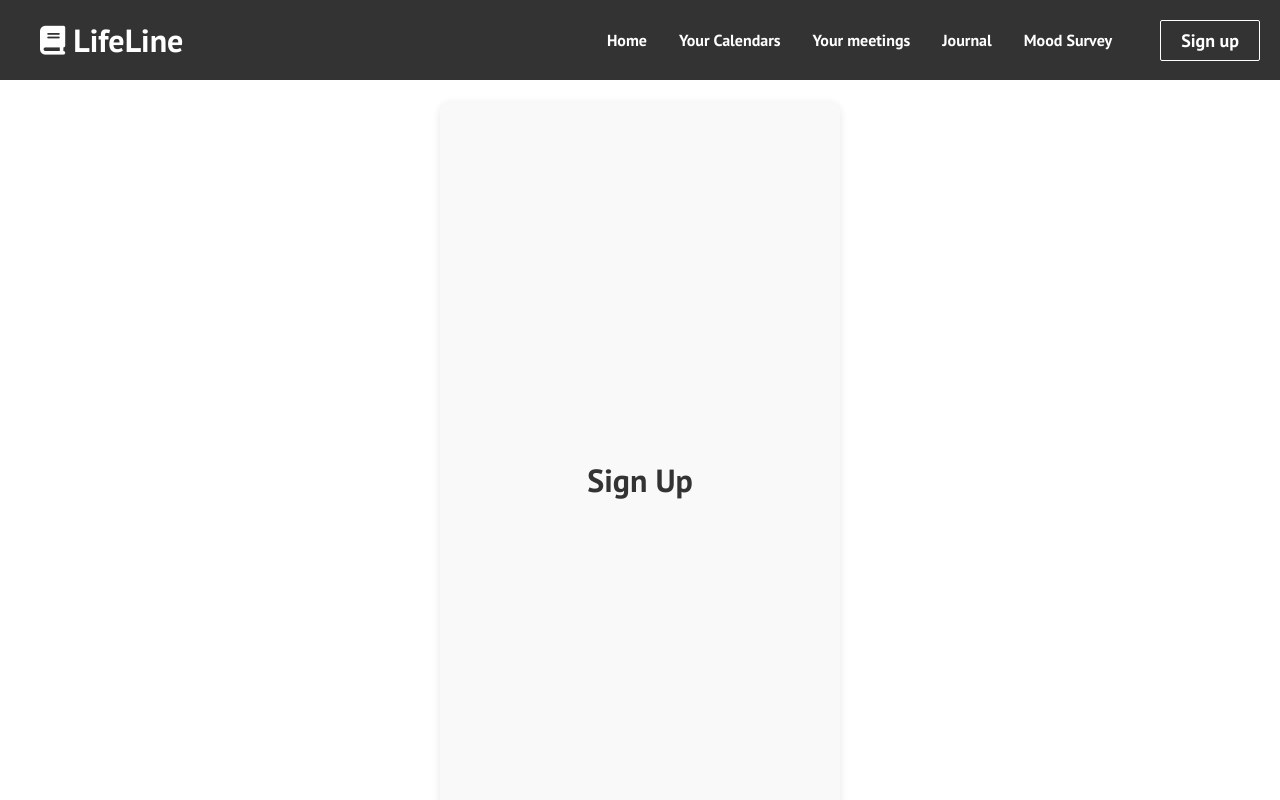
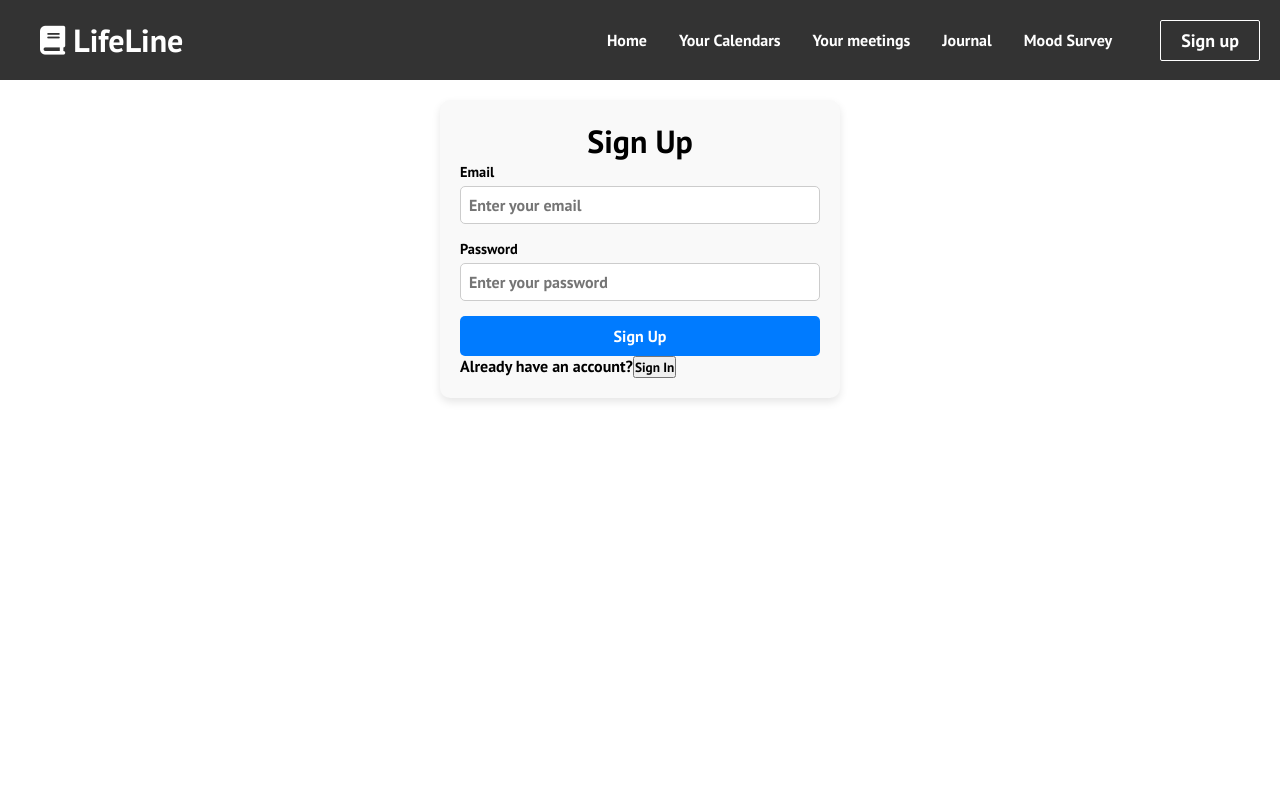
Before and after one commit to Raven-182/capstoneV2, a React (Create React App) app in the folder client/: page /sign-up in a window 1280 px wide. Shown: the top 800 px of the page. Built offline with nearby package versions, Linux system fonts and the light colour scheme; the HTML template or start-up script is replaced by a standard one.

Commit message:
Updated SignUp.js for sign-in functionality and added signup.css for styling

```diff
--- a/client/src/components/pages/SignUp.js
+++ b/client/src/components/pages/SignUp.js
@@ -1,4 +1,4 @@
-import React, { useState } from "react";
+import React, { useState, useEffect } from "react";
 import { auth, db } from '../../firebaseConfig'; // Adjust the path to firebaseConfig
 import { createUserWithEmailAndPassword, signInWithEmailAndPassword } from "firebase/auth";
 import { doc, setDoc, getDoc } from "firebase/firestore";
@@ -28,31 +28,34 @@ export default function SignUpSignIn() {
                 const userCredential = await createUserWithEmailAndPassword(auth, formData.email, formData.password);
                 const user = userCredential.user;
 
+                // Debugging: Log user object after sign-up
+                console.log("User signed up:", user);
+
                 // Save additional user data to Firestore
                 await setDoc(doc(db, "users", user.uid), {
-                    email: formData.email,
+                    email: user.email,
                     moodSurveys: [] // Initialize with an empty array for mood surveys
                 });
 
-                console.log("User created:", user);
-                setUserEmail(formData.email); // Set user email after sign up
+                // Update user email state
+                setUserEmail(user.email); // Set user email after sign up
             } else {
                 // Sign in the user
                 const userCredential = await signInWithEmailAndPassword(auth, formData.email, formData.password);
                 const user = userCredential.user;
 
+                // Debugging: Log user object after sign-in
+                console.log("User signed in:", user);
+
                 // Fetch user data from Firestore
                 const userDoc = await getDoc(doc(db, "users", user.uid));
                 if (userDoc.exists()) {
+                    console.log("User document:", userDoc.data());
                     setUserEmail(userDoc.data().email); // Set user email after sign in
                 } else {
                     console.error("User document does not exist.");
                 }
-
-                console.log("User signed in:", user);
             }
-            // Optionally reset the form
-            console.log("Form Data Submitted:", formData);
             setFormData({ email: "", password: "" }); // Reset form data
 
         } catch (error) {
@@ -64,22 +67,26 @@ export default function SignUpSignIn() {
         try {
             await auth.signOut();
             setUserEmail(null); // Clear user email on sign out
-            console.log("User signed out.");
         } catch (error) {
             console.error("Error signing out:", error);
         }
     };
 
+    // Debugging useEffect to check if userEmail is updating correctly
+    useEffect(() => {
+        console.log("Current signed in user email:", userEmail);
+    }, [userEmail]);
+
     return (
         <div className="sign-up-container">
             {userEmail ? ( // Check if userEmail is set
                 <div>
-                    <h1>Welcome, {userEmail}!</h1> {/* Display user's email */}
+                    <h1>Welcome, {userEmail}!</h1>
                     <button onClick={handleSignOut} className="sign-out-btn">Sign Out</button>
                 </div>
             ) : (
                 <>
-                    <h1 className="sign-up">{isSignUp ? "Sign Up" : "Sign In"}</h1>
+                    <h1 className="sign-up-title">{isSignUp ? "Sign Up" : "Sign In"}</h1>
 
                     <form onSubmit={handleSubmit} className="sign-up-form">
                         <div className="form-group">
@@ -111,12 +118,16 @@ export default function SignUpSignIn() {
                         <button type="submit" className="sign-up-btn">
                             {isSignUp ? "Sign Up" : "Sign In"}
                         </button>
+
+                        {userEmail && !isSignUp && (
+                            <p className="user-email-display">Signed in as: {userEmail}</p>
+                        )}
                     </form>
 
                     <div className="toggle-form">
                         <p>
                             {isSignUp ? "Already have an account?" : "Don't have an account?"}
-                            <button onClick={() => setIsSignUp(!isSignUp)}>
+                            <button type="button" onClick={() => setIsSignUp(!isSignUp)} className="toggle-btn">
                                 {isSignUp ? "Sign In" : "Sign Up"}
                             </button>
                         </p>
--- /dev/null
+++ b/client/src/components/signup.css
@@ -0,0 +1,101 @@
+/* Styles for the SignUpSignIn page */
+body {
+    margin: 0;
+    padding: 0;
+    font-family: Arial, sans-serif;
+    background-color: #f7f8fc;
+    display: flex;
+    justify-content: center;
+    align-items: center;
+    height: 100vh;
+}
+
+.sign-up-container {
+    width: 100%;
+    max-width: 400px;
+    margin: 20px auto;
+    background-color: #ffffff;
+    padding: 20px;
+    box-shadow: 0px 4px 12px rgba(0, 0, 0, 0.1);
+    border-radius: 8px;
+}
+
+.sign-up-title {
+    text-align: center;
+    margin-bottom: 20px;
+    font-size: 24px;
+    color: #333;
+}
+
+.sign-up-form {
+    display: flex;
+    flex-direction: column;
+}
+
+.form-group {
+    margin-bottom: 15px;
+}
+
+.form-group label {
+    display: block;
+    margin-bottom: 5px;
+    font-weight: bold;
+    color: #555;
+}
+
+.form-group input {
+    width: 100%;
+    padding: 10px;
+    border: 1px solid #ddd;
+    border-radius: 4px;
+    font-size: 14px;
+    color: #333;
+}
+
+.sign-up-btn {
+    width: 100%;
+    padding: 12px;
+    background-color: #4CAF50;
+    color: white;
+    font-size: 16px;
+    border: none;
+    border-radius: 4px;
+    cursor: pointer;
+    margin-top: 10px;
+}
+
+.sign-up-btn:hover {
+    background-color: #45a049;
+}
+
+.toggle-form {
+    text-align: center;
+    margin-top: 20px;
+}
+
+.toggle-btn {
+    background: none;
+    border: none;
+    color: #007BFF;
+    font-size: 14px;
+    cursor: pointer;
+    text-decoration: underline;
+}
+
+.toggle-btn:hover {
+    color: #0056b3;
+}
+
+.sign-out-btn {
+    background-color: #ff4b5c;
+    color: white;
+    padding: 10px;
+    border: none;
+    border-radius: 4px;
+    cursor: pointer;
+    margin-top: 10px;
+}
+
+.sign-out-btn:hover {
+    background-color: #d43f4b;
+}
```
